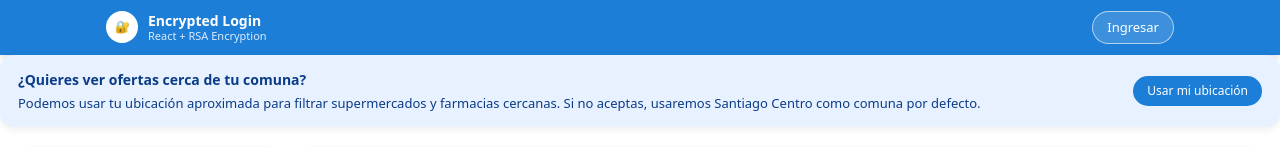
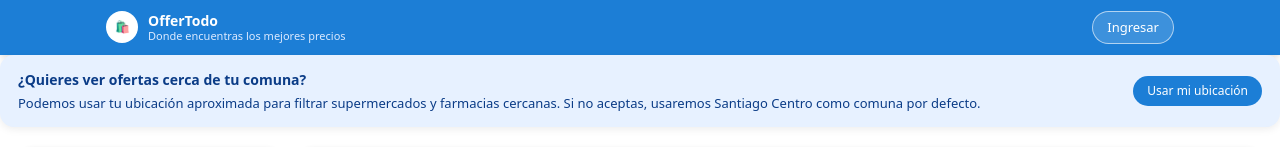
Before and after one commit to Jhonconnors/mfe-offer-todo, a React (Create React App) app: page / in a window 1280 px wide. Shown: the top 147 px of the page. Built offline with nearby package versions, Linux system fonts and the light colour scheme.

Commit message:
feat: Se cambia icono y mensaje del navbar

```diff
--- a/src/components/common/Navbar.jsx
+++ b/src/components/common/Navbar.jsx
@@ -8,11 +8,11 @@ export default function Navbar({ onLoginClick }) {
 
         {/* Logo / título */}
         <div className="navbar-logo">
-          <span className="navbar-logo-icon">🔐</span>
+          <span className="navbar-logo-icon">🛍️</span>
 
           <div>
-            <div className="navbar-title">Encrypted Login</div>
-            <div className="navbar-subtitle">React + RSA Encryption</div>
+            <div className="navbar-title">OfferTodo</div>
+            <div className="navbar-subtitle">Donde encuentras los mejores precios</div>
           </div>
         </div>
 
```
